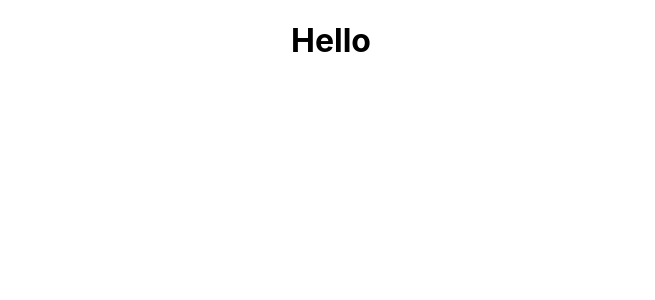
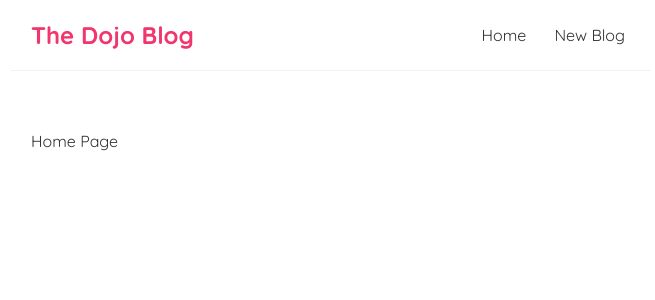
Before and after one commit to Waqarcode/dojo-blog, a React (Create React App) app: page / in a window 1280 px wide. Shown: the top 300 px of the page, without its empty margins (309-964 px from the left). Built offline with nearby package versions, Linux system fonts and the light colour scheme.

Commit message:
Add components and and style css

```diff
--- a/src/App.css
+++ /dev/null
@@ -1,38 +0,0 @@
-.App {
-  text-align: center;
-}
-
-.App-logo {
-  height: 40vmin;
-  pointer-events: none;
-}
-
-@media (prefers-reduced-motion: no-preference) {
-  .App-logo {
-    animation: App-logo-spin infinite 20s linear;
-  }
-}
-
-.App-header {
-  background-color: #282c34;
-  min-height: 100vh;
-  display: flex;
-  flex-direction: column;
-  align-items: center;
-  justify-content: center;
-  font-size: calc(10px + 2vmin);
-  color: white;
-}
-
-.App-link {
-  color: #61dafb;
-}
-
-@keyframes App-logo-spin {
-  from {
-    transform: rotate(0deg);
-  }
-  to {
-    transform: rotate(360deg);
-  }
-}
--- a/src/App.js
+++ b/src/App.js
@@ -1,10 +1,12 @@
-import './App.css';
+import Home from './Components/Home/HomeComponent';
+import NavBar from './Components/Nav/NavbarComponent';
 
-function App() {
+function App(prop) {
   return (
     <div className="App">
+      <NavBar></NavBar>
       <div className="content">
-        <h1>Hello</h1>
+        <Home></Home>
       </div>
     </div>
   );
--- /dev/null
+++ b/src/Components/Home/HomeComponent.js
@@ -0,0 +1,7 @@
+const Home = () => {
+    return (
+        <div className="home">Home Page</div>
+     );
+}
+
+export default Home;
--- /dev/null
+++ b/src/Components/Nav/NavbarComponent.js
@@ -0,0 +1,12 @@
+const  NavBar = () => {
+    return (
+        <nav className="navbar">
+            <h1>The Dojo Blog</h1>
+            <div className="links">
+                <a href="/">Home</a>
+                <a href="/Create">New Blog</a>
+            </div>
+        </nav>
+    );
+}
+export default NavBar;
--- a/src/index.css
+++ b/src/index.css
@@ -1,13 +1,35 @@
-body {
+@import url('https://fonts.googleapis.com/css2?family=Quicksand:wght@300;400;500;600;700&display=swap');
+
+/* base styles */
+* {
   margin: 0;
-  font-family: -apple-system, BlinkMacSystemFont, 'Segoe UI', 'Roboto', 'Oxygen',
-    'Ubuntu', 'Cantarell', 'Fira Sans', 'Droid Sans', 'Helvetica Neue',
-    sans-serif;
-  -webkit-font-smoothing: antialiased;
-  -moz-osx-font-smoothing: grayscale;
+  font-family: "Quicksand";
+  color: #333;
 }
-
-code {
-  font-family: source-code-pro, Menlo, Monaco, Consolas, 'Courier New',
-    monospace;
+.navbar {
+  padding: 20px;
+  display: flex;
+  align-items: center;
+  max-width: 600px;
+  margin: 0 auto;
+  border-bottom: 1px solid #f2f2f2;
 }
+.navbar h1 {
+  color: #f1356d;
+}
+.navbar .links {
+  margin-left: auto;
+}
+.navbar a {
+  margin-left: 16px;
+  text-decoration: none;
+  padding: 6px;
+}
+.navbar a:hover {
+  color: #f1356d;
+}
+.content {
+  max-width: 600px;
+  margin: 40px auto;
+  padding: 20px;
+}
--- a/src/index.js
+++ b/src/index.js
@@ -6,7 +6,7 @@
 const root = ReactDOM.createRoot(document.getElementById('root'));
 root.render(
   <React.StrictMode>
-    <App />
+    <App/>
   </React.StrictMode>
 );
 
```
